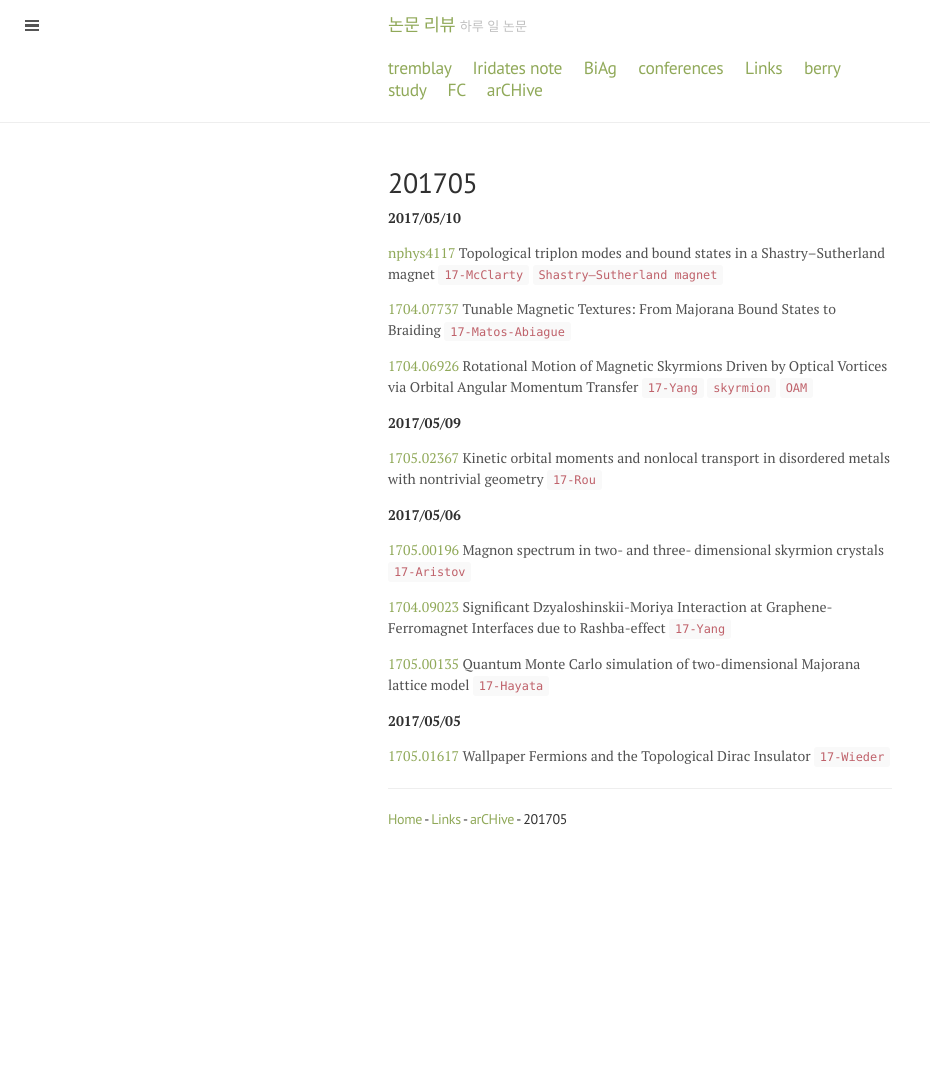
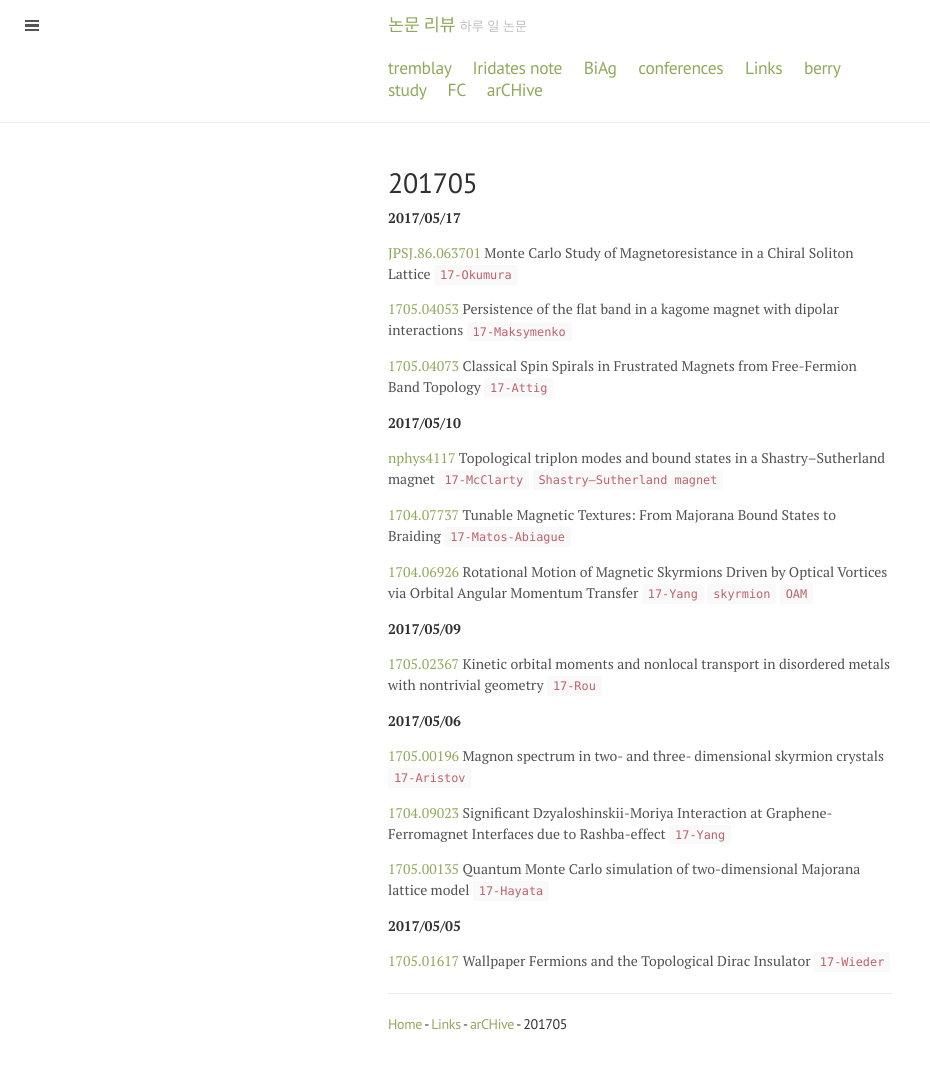
Before and after one commit to qkrwlsghdcjsworlt/work, a Jekyll site: the page built from 201705.md, in a window 1280 px wide. Shown: the whole page, without its empty margins (0-930 px from the left). Built offline with Jekyll 4.4.1, drawn with Linux system fonts in a browser that asks for light colours; before the commit the page ends 900 px from its top, so only the background shows below that.

Commit message:
“update”

```diff
--- a/201705.md
+++ b/201705.md
@@ -2,6 +2,15 @@
 layout: page
 title: 201705
 ---
+
+__2017/05/17__
+
+[JPSJ.86.063701](http://journals.jps.jp/doi/abs/10.7566/JPSJ.86.063701) Monte Carlo Study of Magnetoresistance in a Chiral Soliton Lattice `17-Okumura`
+
+[1705.04053](https://arxiv.org/abs/1705.04053) Persistence of the flat band in a kagome magnet with dipolar interactions `17-Maksymenko`
+
+[1705.04073](https://arxiv.org/abs/1705.04073) Classical Spin Spirals in Frustrated Magnets from Free-Fermion Band Topology `17-Attig`
+
 
 __2017/05/10__
 
```
